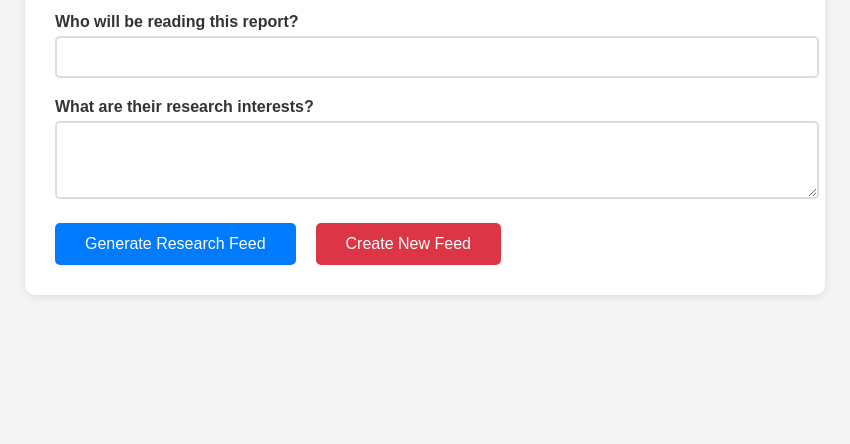
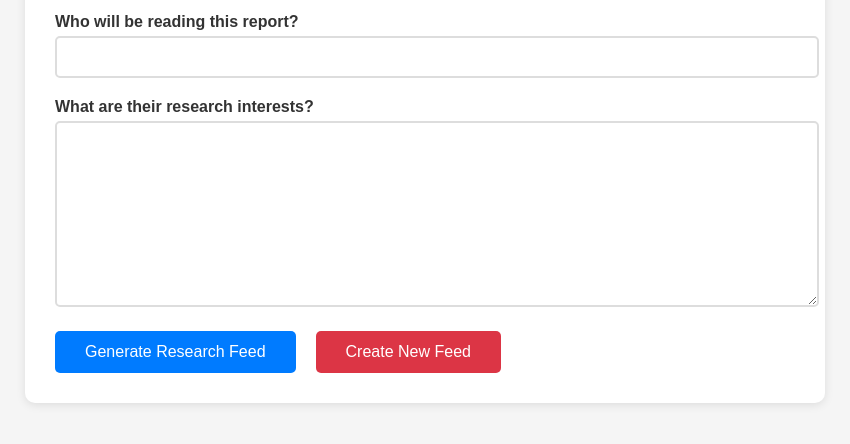
Before and after one commit to maximusvitutus/aalto_demo, a website: page public/index.html in a window 1280 px wide. Shown: the part 152-596 px from the top of the page, without its empty margins (215-1065 px from the left). Drawn offline with Linux system fonts and the light colour scheme; no server answers.

Commit message:
increase text box height

```diff
--- a/public/index.html
+++ b/public/index.html
@@ -214,7 +214,7 @@
 
                 <div class="form-group">
                     <label for="interests">What are their research interests?</label>
-                    <textarea id="interests" name="interests" rows="3" required></textarea>
+                    <textarea id="interests" name="interests" rows="9" required></textarea>
                 </div>
 
                 <div class="button-container">
```
